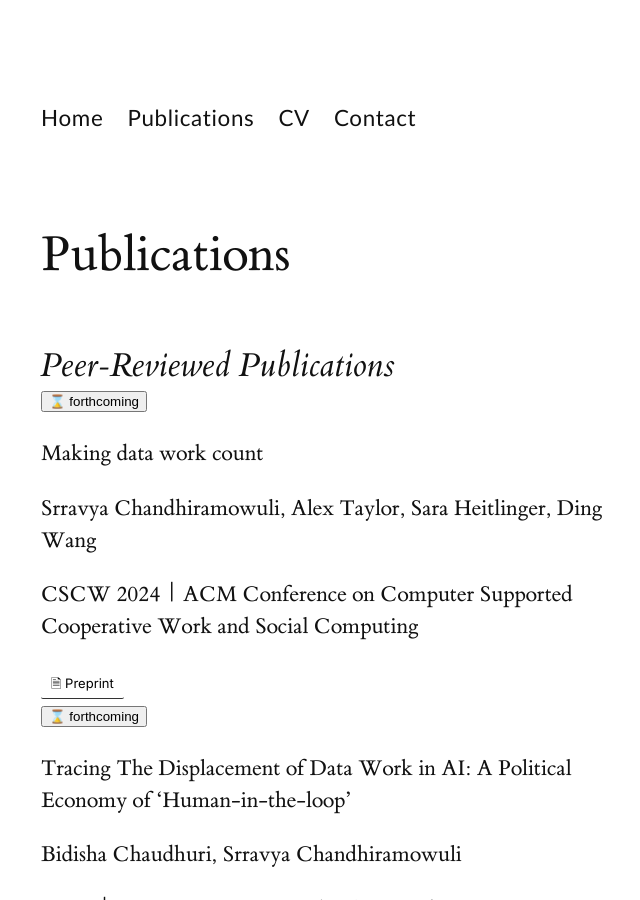
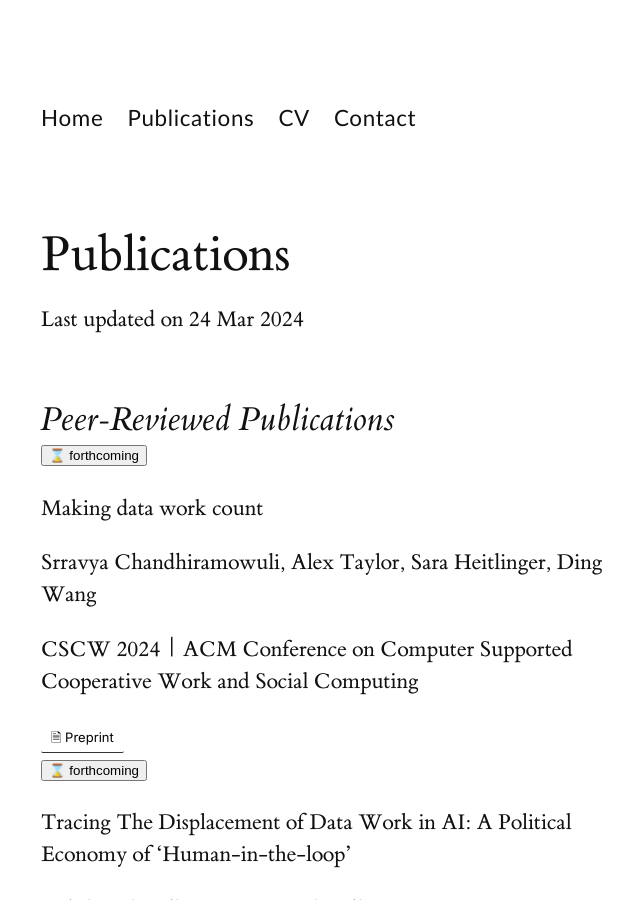
Before and after one commit to srravya/srravya.github.io, a Jekyll site: the page built from publications/index.md, in a window 1280 px wide and 900 px high. Shown: the whole window, without its empty margins (119-759 px from the left). Built offline with Jekyll 4.4.1, drawn with Linux system fonts in a browser that asks for light colours.

Commit message:
Add last updated and address blocks

```diff
--- a/publications/index.md
+++ b/publications/index.md
@@ -3,6 +3,11 @@ layout: default
 title: Publications
 description: A selected list of my research
 ---
+
+<header>
+<p>
+Last updated on <time datetime="2024-03-24">24 Mar 2024</time></p>
+</header>
 
 ## Peer-reviewed publications
 
```
Also changed, not shown: contact/index.md (+2 -0 lines).
